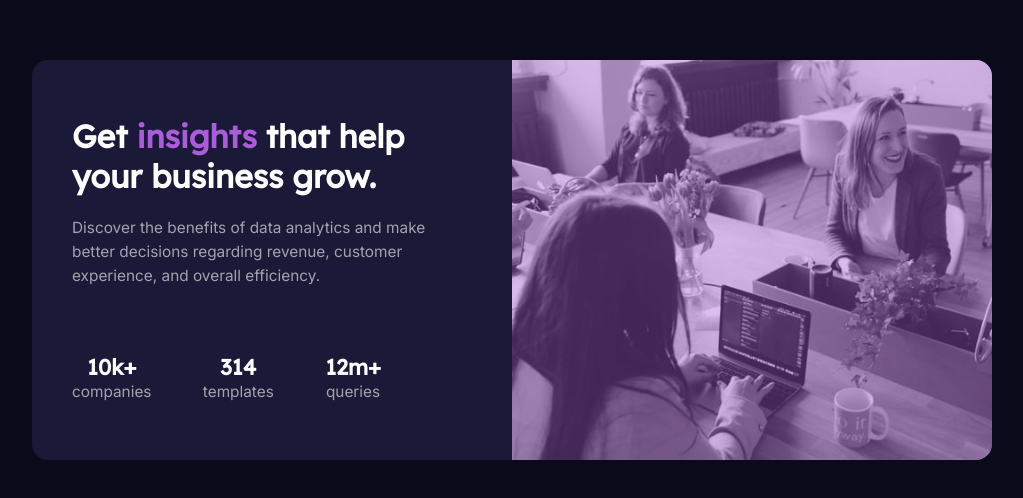
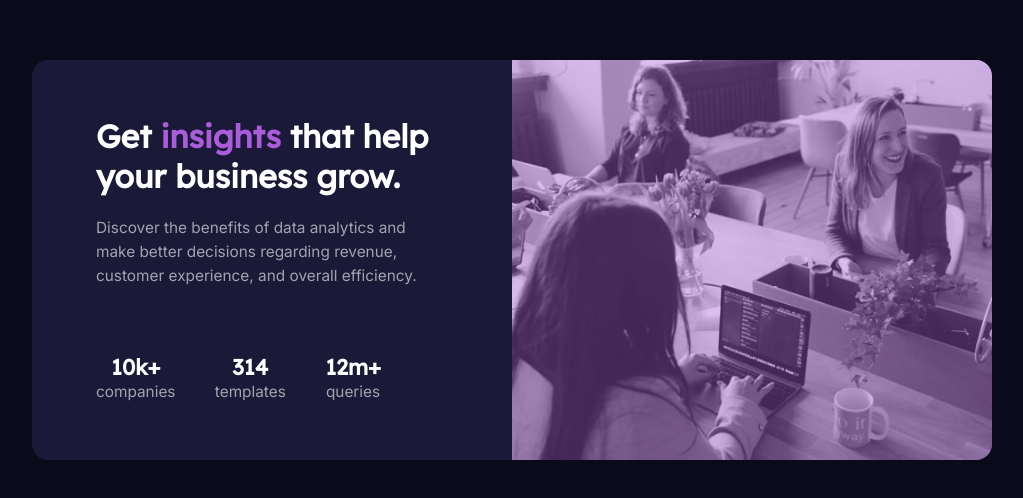
Before and after one commit to IllaMelo/Stats-preview-card, a plain HTML site: page index.html in a window 1280 px wide. Shown: the part 140-638 px from the top of the page, without its empty margins (128-1151 px from the left). Drawn offline with Linux system fonts and the light colour scheme.

Commit message:
Update style.css

```diff
--- a/style.css
+++ b/style.css
@@ -127,7 +127,7 @@ main{
     .main-informations{
         display: flex;
         width: 50%;
-        padding: 5vh 10vh 5vh 5vh;
+        padding: 5vh 10vh 5vh 8vh;
         flex-direction: column;
         justify-content: space-around;
     }
```
